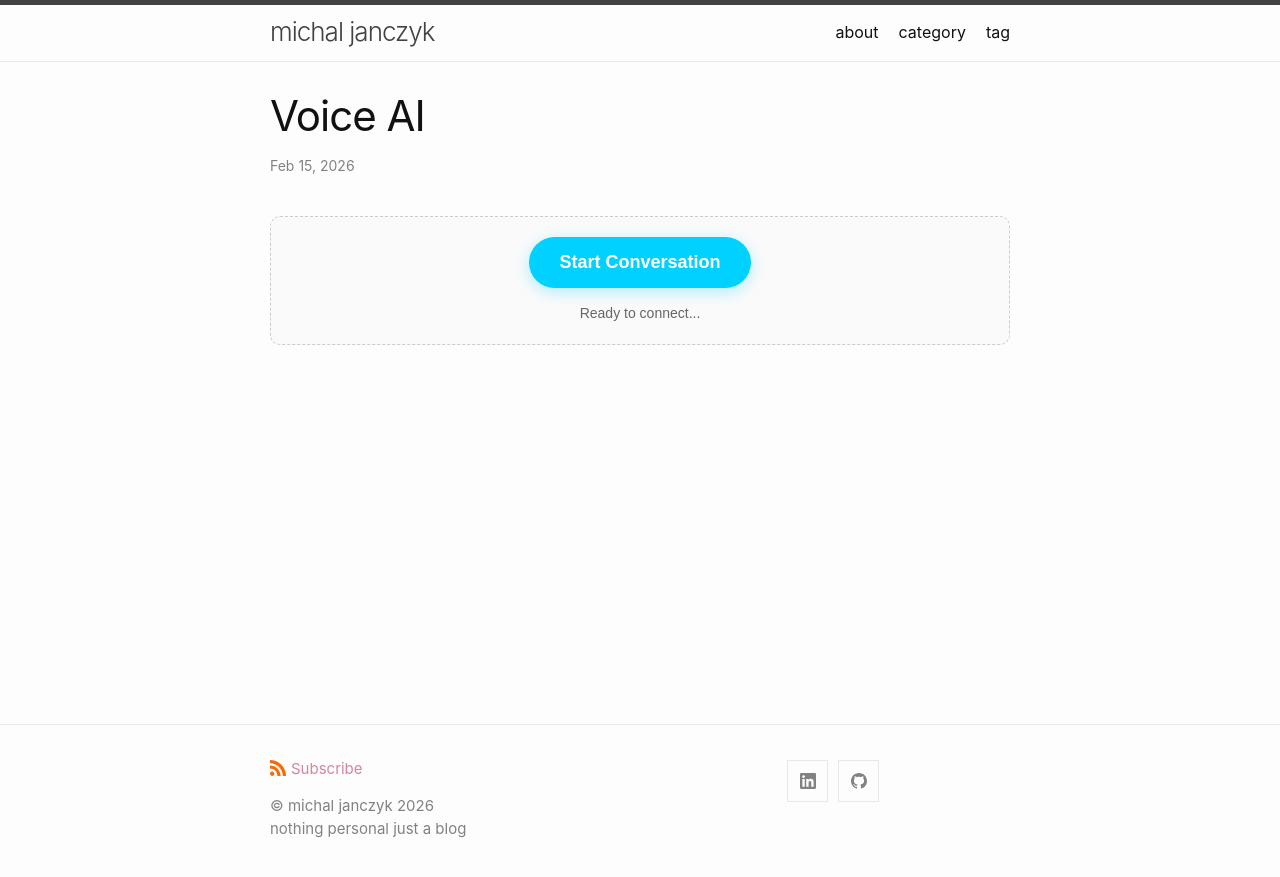
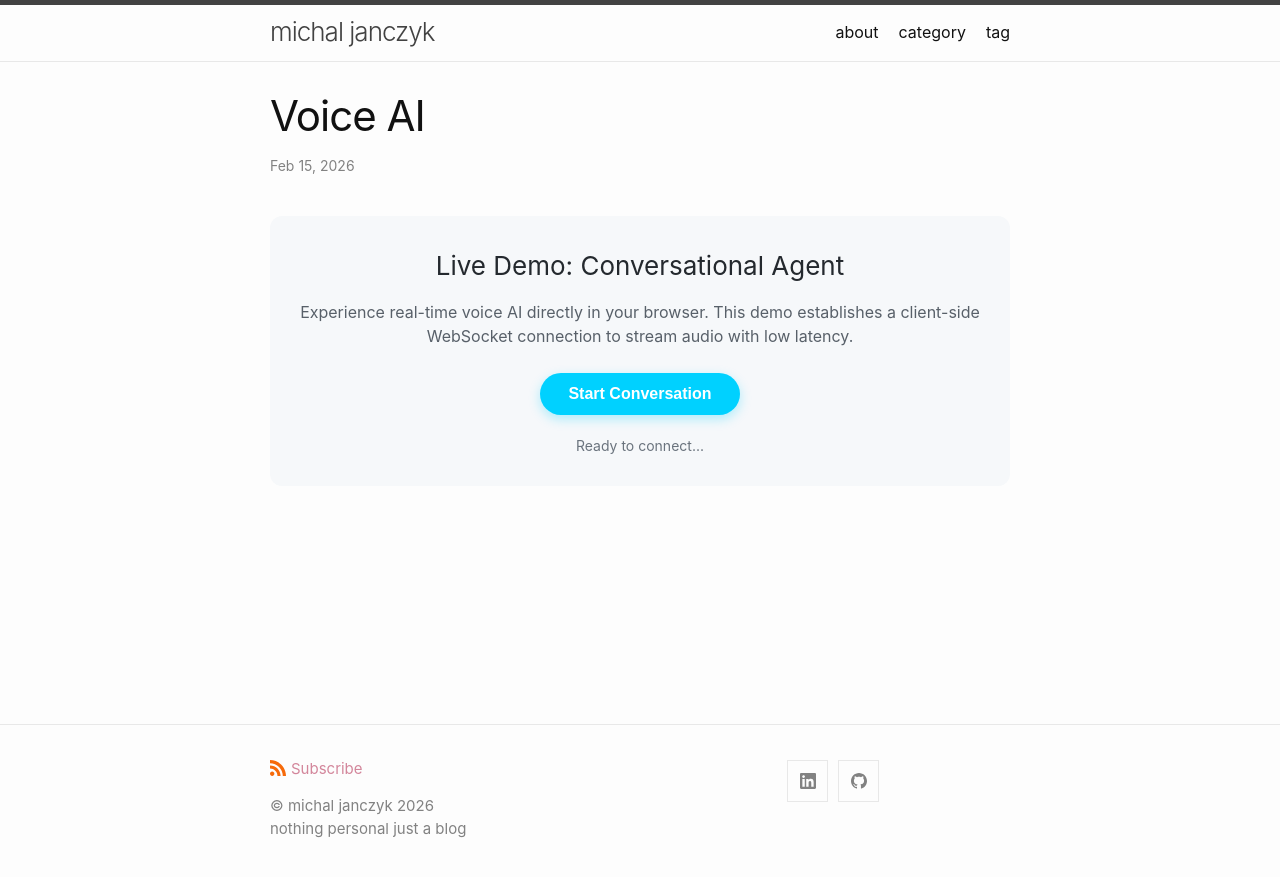
Before and after one commit to michal0janczyk/michaljanczyk.github.io, a Jekyll site: the page built from _posts/system_design/2026-02-15-voice-ai.markdown, in a window 1280 px wide. Shown: the top 877 px of the page. Built offline with Jekyll 4.4.1, drawn with Linux system fonts in a browser that asks for light colours.

Commit message:
Voice AI Noice

```diff
--- a/_posts/system_design/2026-02-15-voice-ai.markdown
+++ b/_posts/system_design/2026-02-15-voice-ai.markdown
@@ -5,29 +5,34 @@ date:   2026-02-15
 category: System Design
 tags: system_design
 ---
-<div id="ai-widget-container" style="text-align: center; margin: 40px 0; padding: 20px; border: 1px dashed #ccc; border-radius: 10px; background-color: #fafafa;">
+<div id="ai-widget-container" style="text-align: center; margin: 40px 0; padding: 30px 20px; border: 1px border: 1px solid #e1e4e8; border-radius: 12px; background-color: #f6f8fa; font-family: -apple-system, BlinkMacSystemFont, 'Segoe UI', Helvetica, Arial, sans-serif;">
+
+    <h3 style="margin-top: 0; color: #24292e;">Live Demo: Conversational Agent</h3>
+    <p style="color: #586069; font-size: 16px; margin-bottom: 25px; line-height: 1.5;">
+        Experience real-time voice AI directly in your browser. This demo establishes a
+        client-side WebSocket connection to stream audio with low latency.
+    </p>
 
     <button id="talkButton" style="
         background-color: #00D1FF;
         color: white;
         border: none;
-        padding: 15px 30px;
-        font-size: 18px;
-        font-weight: bold;
+        padding: 12px 28px;
+        font-size: 16px;
+        font-weight: 600;
         border-radius: 30px;
         cursor: pointer;
         transition: transform 0.2s, background-color 0.2s;
-        box-shadow: 0 4px 15px rgba(0, 209, 255, 0.3);
+        box-shadow: 0 4px 12px rgba(0, 209, 255, 0.3);
     ">Start Conversation</button>
 
-    <div id="ai-status" style="margin-top: 15px; color: #666; font-size: 14px; font-family: sans-serif;">
+    <div id="ai-status" style="margin-top: 20px; color: #6a737d; font-size: 14px;">
         Ready to connect...
     </div>
 
 </div>
 
 <script type="module">
-    // FIXED: Using the correct package '@elevenlabs/client' via esm.sh
     import { Conversation } from 'https://esm.sh/@elevenlabs/client@latest';
 
     const talkButton = document.getElementById('talkButton');
@@ -51,33 +56,31 @@ tags: system_design
             talkButton.disabled = true;
             talkButton.innerText = 'Connecting...';
             statusDiv.innerText = 'Requesting microphone access...';
-            statusDiv.style.color = '#666';
+            statusDiv.style.color = '#6a737d';
 
-            // Start the session
             conversation = await Conversation.startSession({
                 agentId: AGENT_ID,
                 onConnect: () => {
                     talkButton.disabled = false;
                     talkButton.innerText = 'Stop Talking';
                     statusDiv.innerText = 'Connected! Speak now.';
-                    statusDiv.style.color = 'green';
+                    statusDiv.style.color = '#22863a'; // Green
                 },
                 onDisconnect: () => {
                     talkButton.disabled = false;
                     talkButton.innerText = 'Start Conversation';
                     statusDiv.innerText = 'Disconnected.';
-                    statusDiv.style.color = '#666';
+                    statusDiv.style.color = '#6a737d';
                     conversation = null;
                 },
                 onError: (error) => {
                     console.error('Conversation Error:', error);
                     statusDiv.innerText = `Error: ${error}`;
-                    statusDiv.style.color = 'red';
+                    statusDiv.style.color = '#cb2431'; // Red
                     talkButton.disabled = false;
                     talkButton.innerText = 'Start Conversation';
                 },
                 onModeChange: (mode) => {
-                    // Show if the agent is "speaking" or "listening"
                     statusDiv.innerText = `Agent is ${mode.mode}`;
                 }
             });
@@ -92,7 +95,7 @@ tags: system_design
             } else {
                 statusDiv.innerText = "Connection Failed. Check console.";
             }
-            statusDiv.style.color = 'red';
+            statusDiv.style.color = '#cb2431';
         }
     };
 </script>
```
